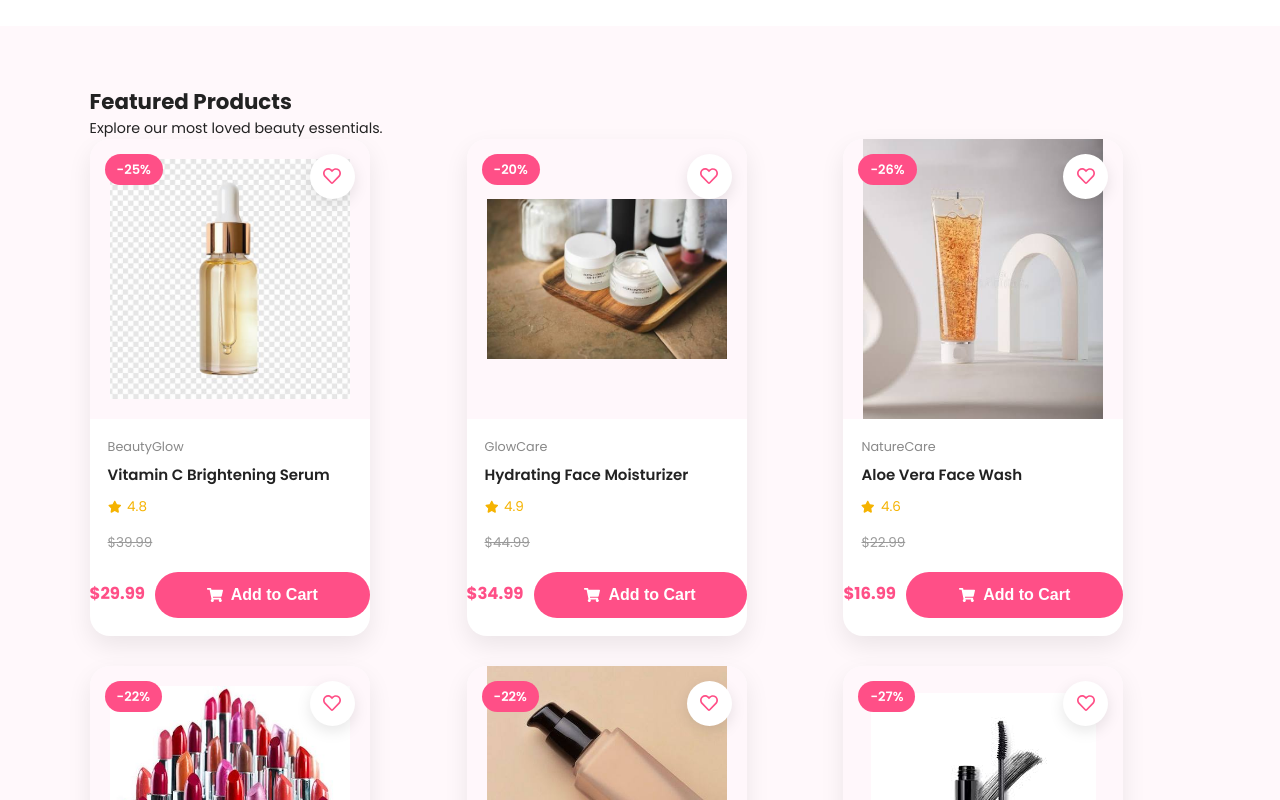
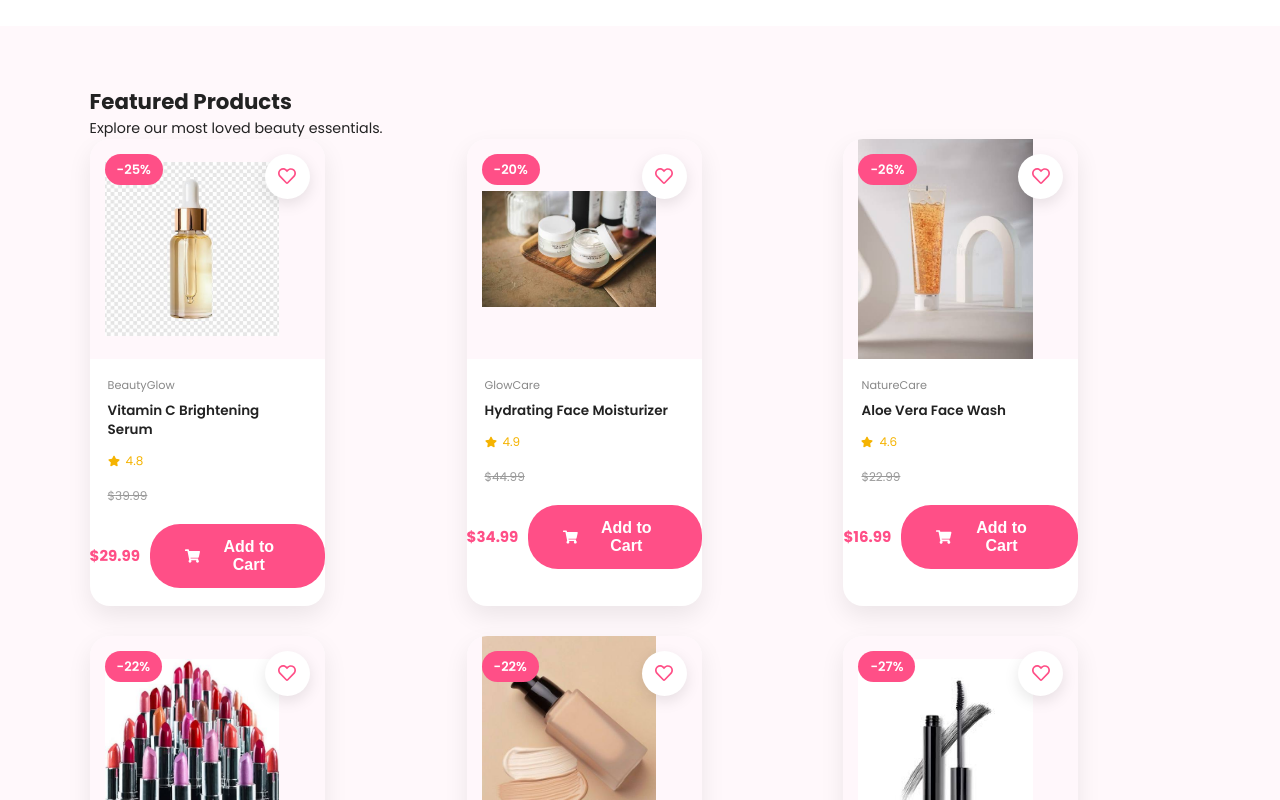
Before and after one commit to Gouthami101198/BeautyStore, a React (Vite) app: page / in a window 1280 px wide. Shown: the part 1240-2040 px from the top of the page. Built offline with nearby package versions, Linux system fonts and the light colour scheme.

Commit message:
Refactor ProductCard styles for improved layout
Updated styles for ProductCard component, including adjustments to dimensions, font sizes, and hover effects.

```diff
--- a/src/components/ProductCard/ProductCard.css
+++ b/src/components/ProductCard/ProductCard.css
@@ -2,7 +2,7 @@
   background: #fff;
   border-radius: 20px;
   overflow: hidden;
-  max-width: 280px;
+  max-width: 235px;
   width: 100%;
   box-shadow: 0 10px 25px rgba(0, 0, 0, 0.08);
   transition: transform 0.35s ease, box-shadow 0.35s ease;
@@ -16,17 +16,17 @@
 .product-image {
   position: relative;
   background: #fff7fb;
-  height: 280px;
+  height: 220px;
   display: flex;
   justify-content: center;
   align-items: center;
   overflow: hidden;
-  padding: 20px;
+  padding: 15px;
 }
 
 .product-image img {
-  width: 100%;
-  height: 100%;
+  width: 85%;
+  height: 85%;
   object-fit: contain;
   display: block;
   transition: transform 0.4s ease;
@@ -84,13 +84,13 @@
 
 .product-brand {
   color: #888;
-  font-size: 0.85rem;
+  font-size: 0.75rem;
   margin-bottom: 8px;
 }
 
 .product-name {
   display: block;
-  font-size: 1rem;
+  font-size: 0.9rem;
   font-weight: 600;
   color: #222;
   text-decoration: none;
@@ -108,7 +108,7 @@
   gap: 6px;
   color: #f5b301;
   margin-bottom: 15px;
-  font-size: 0.9rem;
+  font-size: 0.8rem;
 }
 
 .product-price {
@@ -120,24 +120,24 @@
 
 .current-price {
   color: #ff4f87;
-  font-size: 1.1rem;
+  font-size: 1rem;
   font-weight: 700;
 }
 
 .old-price {
   color: #999;
-  font-size: 0.9rem;
+  font-size: 0.8rem;
   text-decoration: line-through;
 }
 
 .cart-btn {
   width: 100%;
-  padding: 12px;
+  padding: 10px;
   border: none;
   border-radius: 30px;
   background: #ff4f87;
   color: #fff;
-  font-size: 0.9rem;
+  font-size: 0.8rem;
   font-weight: 600;
   display: flex;
   justify-content: center;
```
